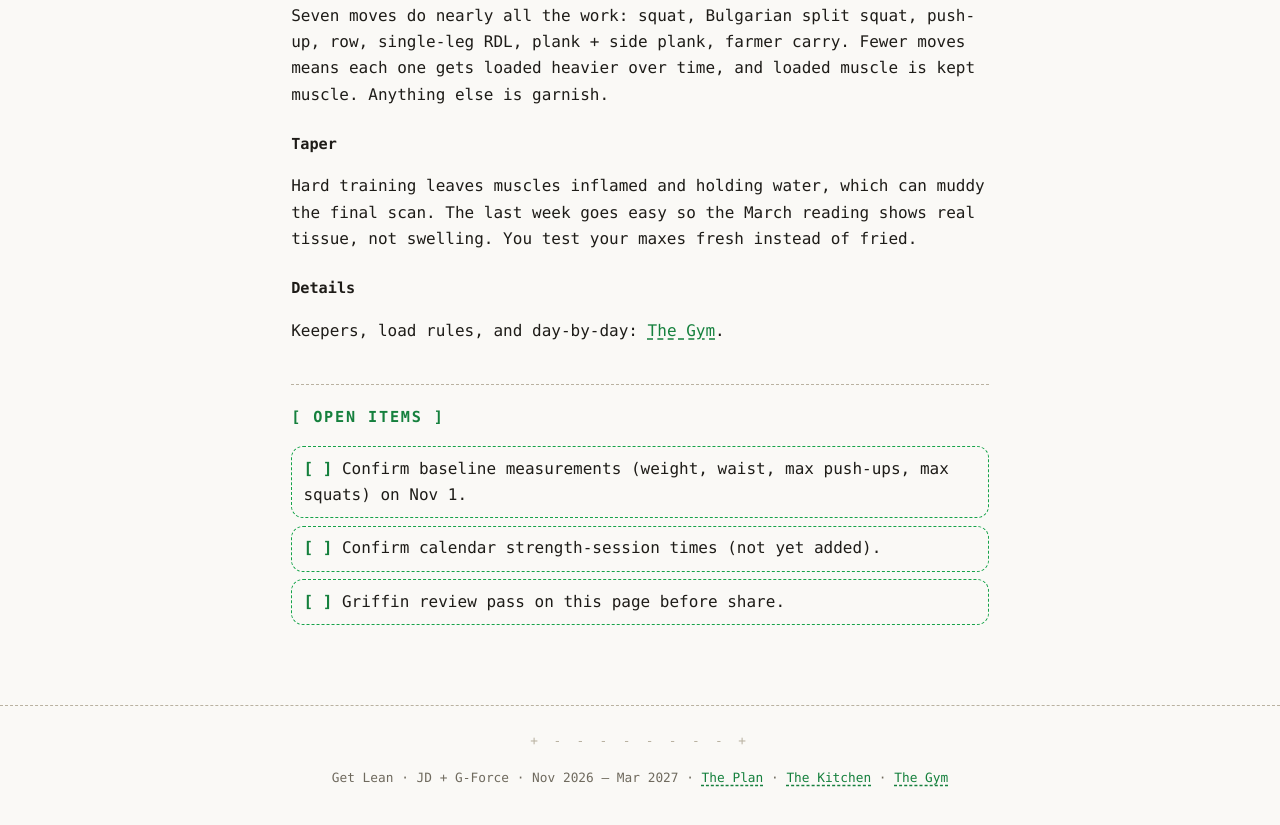
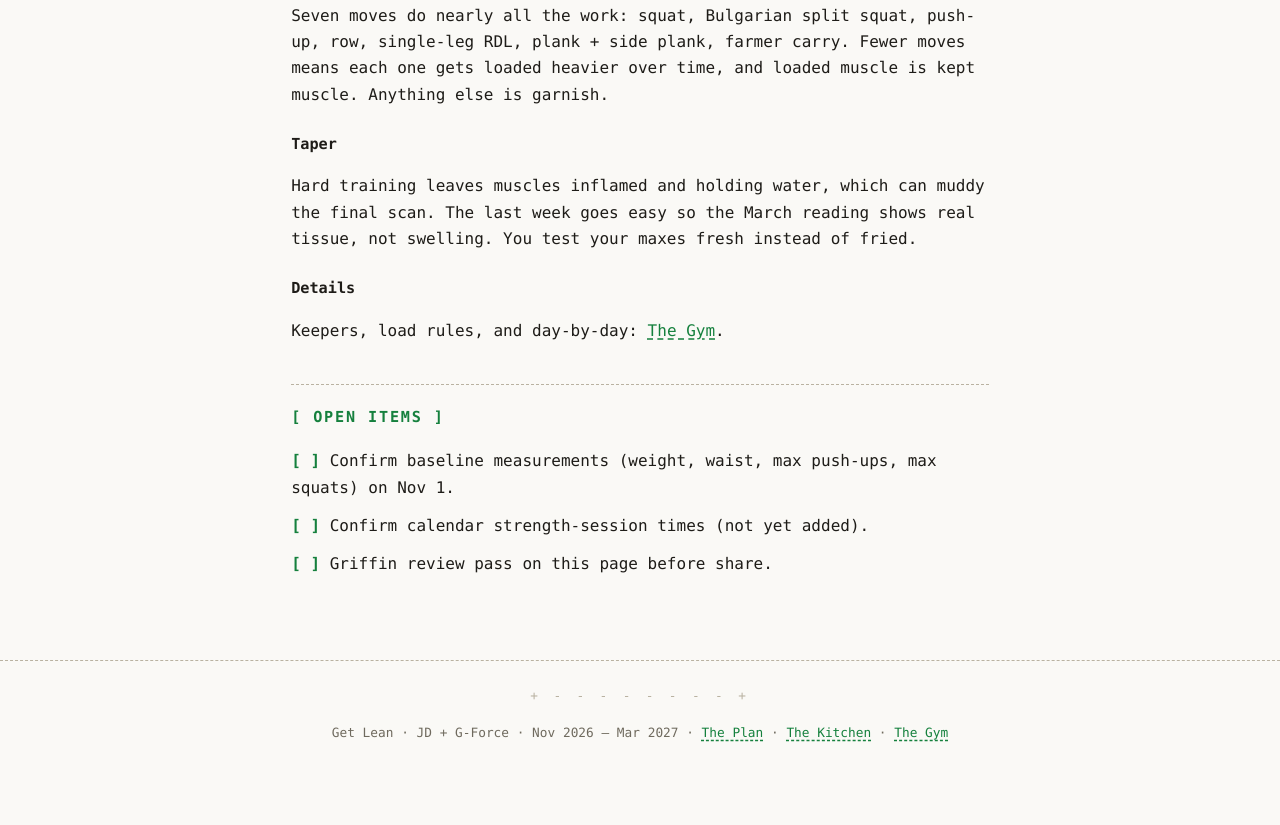
Before and after one commit to jdlewin/get-lean, a plain HTML site: page index.html in a window 1280 px wide. Shown: the part 3591-4416 px from the top of the page. After the commit the page ends 4371 px from the top, so only its background shows below. Drawn offline with Linux system fonts and the light colour scheme.

Commit message:
Ship 2026-11-05-1742

```diff
--- a/style.css
+++ b/style.css
@@ -45,7 +45,7 @@ li::marker{color:var(--faint);}
 li.check{list-style:none;margin:.45em 0;}
 li.check::marker{content:"";}
 li.check label{display:flex;gap:.7em;align-items:baseline;cursor:pointer;
-  padding:.55em .7em;border:1px dashed var(--green);border-radius:12px;}
+  padding:.15em 0;}
 li.check input[type=checkbox]{position:absolute;opacity:0;pointer-events:none;}
 li.check label span::before{content:"[ ] ";color:var(--green-ink);font-weight:700;}
 li.check input[type=checkbox]:checked + span::before{content:"[x] ";}
```
